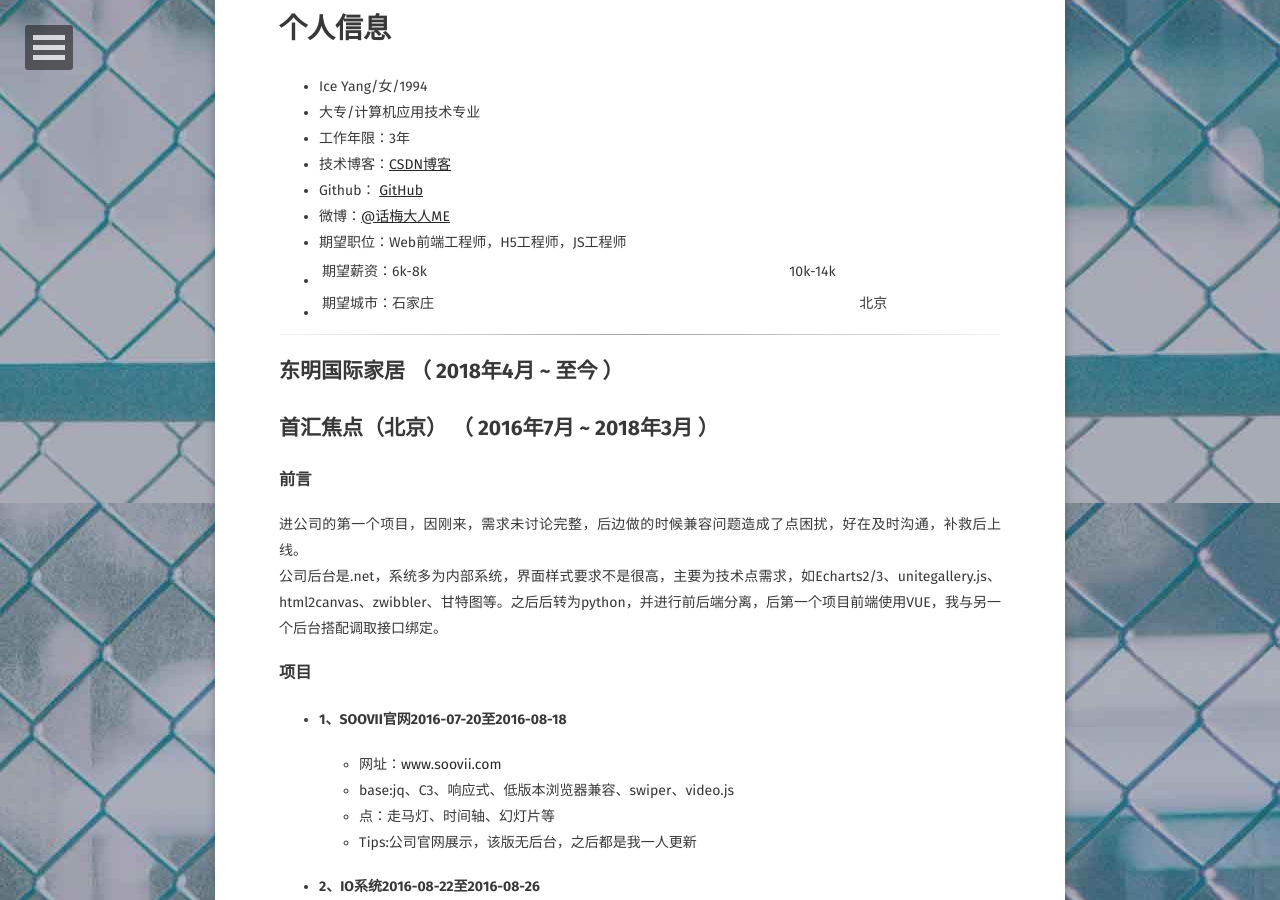
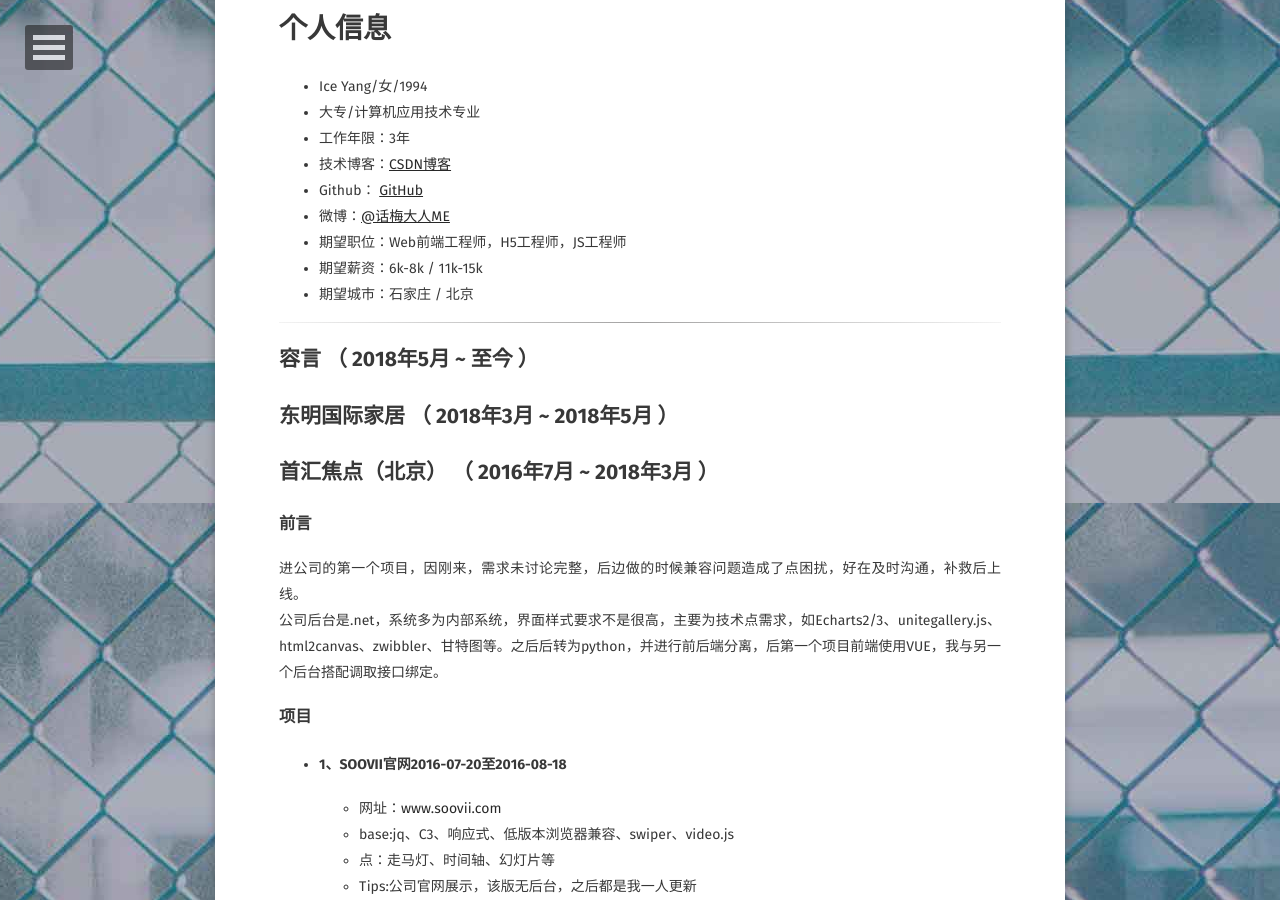
Before and after one commit to ybx13579/IceYang.github.io, a Jekyll site: the page built from about/index.md, in a window 1280 px wide and 900 px high, scrolled down 397 px. Built offline with Jekyll 4.4.1, drawn with Linux system fonts in a browser that asks for light colours; some web fonts are replaced.

Commit message:
Update index.md

```diff
--- a/about/index.md
+++ b/about/index.md
@@ -22,14 +22,15 @@ comments: false
  - Github： [GitHub](https://github.com/ybx13579)
  - 微博：[@话梅大人ME](http://weibo.com/u/2114928095)<br/>
  - 期望职位：Web前端工程师，H5工程师，JS工程师
- - 期望薪资：6k-8k | 10k-14k
- - 期望城市：石家庄 | 北京
+ - 期望薪资：6k-8k / 11k-15k
+ - 期望城市：石家庄 / 北京
 
 
 ---
 
+## 容言 （ 2018年5月 ~ 至今 ）
 
-## 东明国际家居 （ 2018年4月 ~ 至今 ）
+## 东明国际家居 （ 2018年3月 ~ 2018年5月 ）
 
 
 
```
